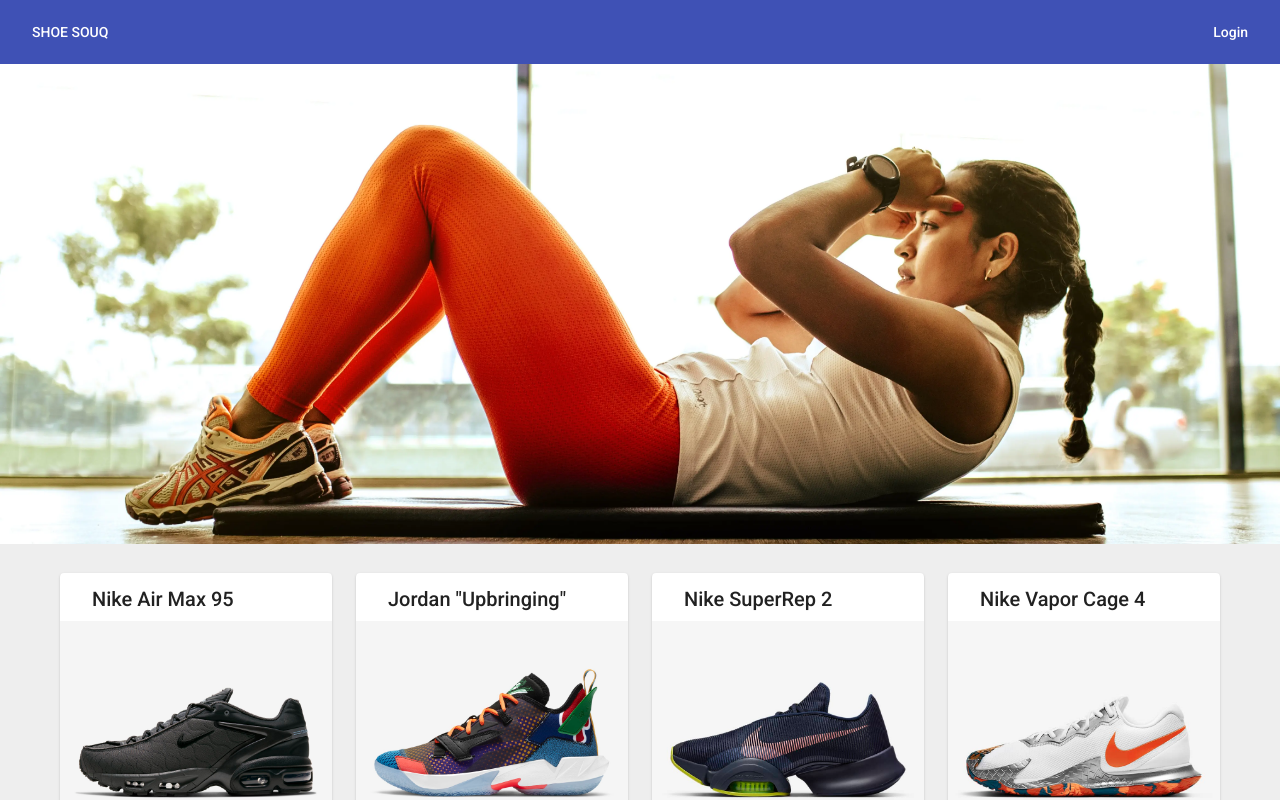
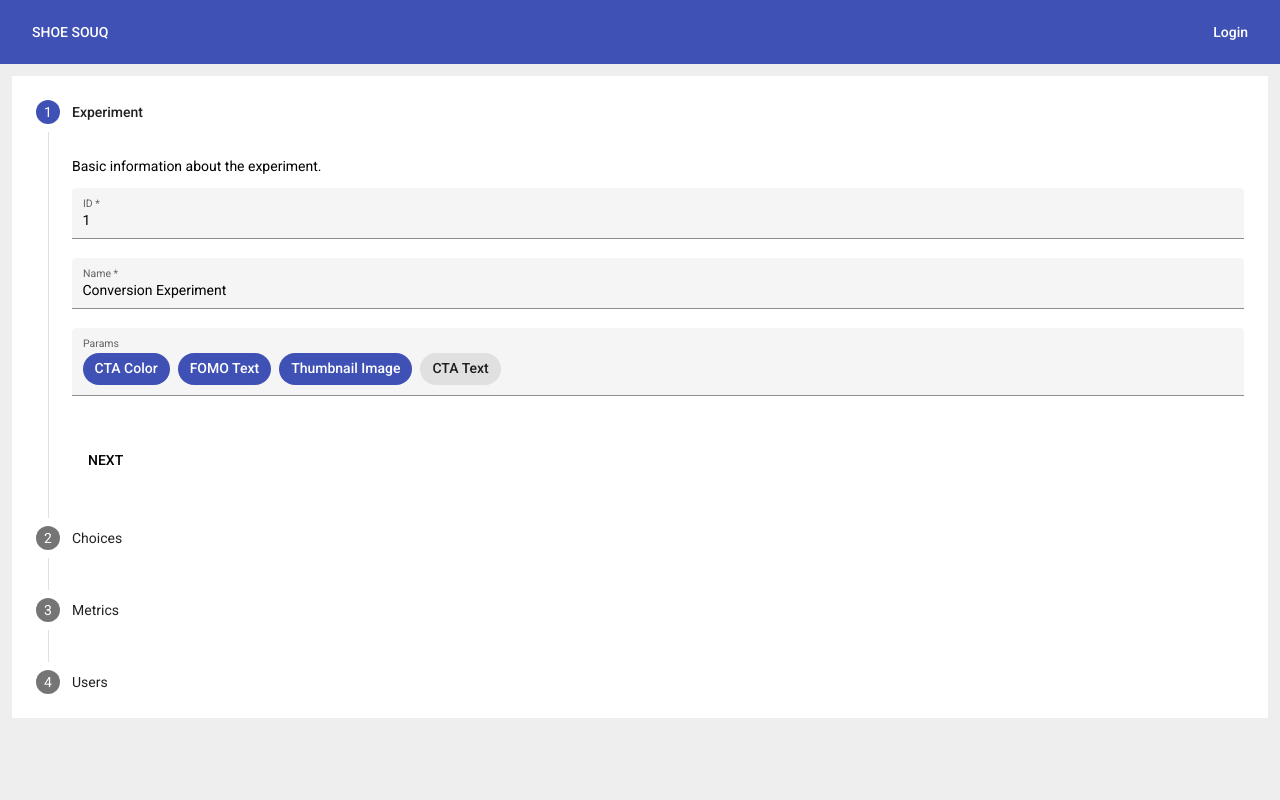
Before and after one commit to ps-eee/shop, an Angular app: page /setup in a window 1280 px wide. Before the commit this address led to /. Shown: the top 800 px of the page. Built offline with nearby package versions, Linux system fonts and the light colour scheme.

Commit message:
Add Setup Page component

```diff
--- a/src/app/app-routing.module.ts
+++ b/src/app/app-routing.module.ts
@@ -3,11 +3,13 @@
 import { CheckoutPageComponent } from './components/checkout-page/checkout-page.component';
 import { HomePageComponent } from './components/home-page/home-page.component';
 import { ProductPageComponent } from './components/product-page/product-page.component';
+import { SetupPageComponent } from './components/setup-page/setup-page.component';
 
 const routes: Routes = [
   { path: '', component: HomePageComponent },
   { path: 'checkout', component: CheckoutPageComponent },
   { path: 'product/:id', component: ProductPageComponent },
+  { path: 'setup', component: SetupPageComponent },
   { path: '**', pathMatch: 'full', redirectTo: '/' }
 ];
 
--- a/src/app/components/checkout-page/checkout-page.component.html
+++ b/src/app/components/checkout-page/checkout-page.component.html
@@ -1,4 +1,4 @@
-<div class="page-container">
+<div class="page-container" style="text-align: center;">
 
   <mat-card>
     <mat-card-content>
--- a/src/app/components/home-page/home-page.component.html
+++ b/src/app/components/home-page/home-page.component.html
@@ -1,6 +1,6 @@
 <img class="hero" src="assets/background.webp">
 
-<div class="page-container">
+<div class="page-container" style="text-align: center;">
 
   <mat-card class="product-card" *ngFor="let product of products">
     <mat-card-header>
--- a/src/app/components/product-page/product-page.component.html
+++ b/src/app/components/product-page/product-page.component.html
@@ -6,13 +6,15 @@
 
     <br />
 
-    <img class="carousel-image" (click)="productHeroImgUrl = productImageUrl" [src]="productImageUrl" *ngFor="let productImageUrl of productImageUrls">
+    <div class="carousel-image-container">
+      <img class="carousel-image" (click)="productHeroImgUrl = productImageUrl" [src]="productImageUrl" *ngFor="let productImageUrl of productImageUrls">
+    </div>
 
   </div>
 
   <div style="flex: 1 1 0px;">
 
-    <div class="page-container" style="text-align: left;">
+    <div class="page-container">
 
       <h1>{{ product?.name }}</h1>
       <h2>{{ product?.price | currency: 'USD' }}</h2>
--- a/src/app/components/product-page/product-page.component.scss
+++ b/src/app/components/product-page/product-page.component.scss
@@ -1,3 +1,6 @@
+.carousel-image-container {
+  padding: 0 4px;
+
   .carousel-image {
     cursor: pointer;
     display: inline-block;
@@ -5,6 +8,7 @@
     margin: 4px;
     object-fit: contain;
     width: 120px;
+  }
 }
 
 .flex-container {
--- /dev/null
+++ b/src/app/components/setup-page/setup-page.component.html
@@ -0,0 +1,115 @@
+<div class="page-container">
+
+  <mat-vertical-stepper>
+
+    <mat-step [stepControl]="experimentFormGroup">
+
+      <ng-template matStepLabel>Experiment</ng-template>
+      <p style="margin-top: 8px;">Basic information about the experiment.</p>
+
+      <form [formGroup]="experimentFormGroup">
+
+        <div>
+          <mat-form-field appearance="fill" style="width: 100%;">
+            <mat-label>ID</mat-label>
+            <input formControlName="id" matInput type="number">
+          </mat-form-field>
+        </div>
+
+        <div>
+          <mat-form-field appearance="fill" style="width: 100%;">
+            <mat-label>Name</mat-label>
+            <input formControlName="name" matInput type="text">
+          </mat-form-field>
+        </div>
+
+        <div>
+          <mat-form-field appearance="fill" style="width: 100%;">
+            <mat-label>Params</mat-label>
+            <mat-chip-list>
+              <mat-chip selected>CTA Color</mat-chip>
+              <mat-chip selected>FOMO Text</mat-chip>
+              <mat-chip selected>Thumbnail Image</mat-chip>
+              <mat-chip>CTA Text</mat-chip>
+            </mat-chip-list>
+          </mat-form-field>
+        </div>
+
+      </form>
+
+      <br>
+
+      <div>
+        <button mat-button matStepperNext style="margin: 8px 12px 0 0;">NEXT</button>
+      </div>
+
+    </mat-step>
+
+    <mat-step [formGroup]="choicesFormGroup">
+
+      <ng-template matStepLabel>Choices</ng-template>
+      <p style="margin-top: 8px;">Choices of the params.</p>
+
+      <form [formGroup]="choicesFormGroup">
+
+        <div>
+          <mat-form-field appearance="fill" style="width: 100%;">
+            <mat-label>CTA Colors</mat-label>
+            <input formControlName="ctaColors" matInput type="text">
+          </mat-form-field>
+        </div>
+
+        <div>
+          <mat-form-field appearance="fill" style="width: 100%;">
+            <mat-label>FOMO Texts</mat-label>
+            <input formControlName="fomoTexts" matInput type="text">
+          </mat-form-field>
+        </div>
+
+        <div>
+          <mat-form-field appearance="fill" style="width: 100%;">
+            <mat-label>Thumbnail Images</mat-label>
+            <input formControlName="thumbnailImages" matInput type="text">
+          </mat-form-field>
+        </div>
+
+      </form>
+
+      <div>
+        <button mat-button matStepperPrevious style="margin: 8px 12px 0 0;">BACK</button>
+        <button mat-button matStepperNext style="margin: 8px 12px 0 0;">NEXT</button>
+      </div>
+
+    </mat-step>
+
+    <mat-step>
+
+      <ng-template matStepLabel>Metrics</ng-template>
+      <p style="margin-top: 8px;">Success metrics of the experiment.</p>
+
+      <form></form>
+
+      <div>
+        <button mat-button matStepperPrevious style="margin: 8px 12px 0 0;">BACK</button>
+        <button mat-button matStepperNext style="margin: 8px 12px 0 0;">NEXT</button>
+      </div>
+
+    </mat-step>
+
+    <mat-step>
+
+      <ng-template matStepLabel>Users</ng-template>
+      <p style="margin-top: 8px;">User groups exposed to this experiment.</p>
+
+      <form></form>
+
+      <div>
+        <button mat-button matStepperPrevious style="margin: 8px 12px 0 0;">BACK</button>
+        <button color="primary" mat-flat-button style="margin: 8px 12px 0 0;">ACTIVATE</button>
+      </div>
+
+    </mat-step>
+
+  </mat-vertical-stepper>
+
+</div>
--- /dev/null
+++ b/src/app/components/setup-page/setup-page.component.ts
@@ -0,0 +1,30 @@
+import { Component } from '@angular/core';
+import { FormBuilder, FormGroup, Validators } from '@angular/forms';
+
+@Component({
+  selector: 'shop-setup-page',
+  templateUrl: './setup-page.component.html',
+  styleUrls: ['./setup-page.component.scss']
+})
+export class SetupPageComponent {
+
+  public experimentFormGroup: FormGroup = this.formBuilder.group({
+    id: [1, [Validators.required]],
+    name: ['Conversion Experiment', [Validators.required]]
+  });
+
+  public choicesFormGroup: FormGroup = this.formBuilder.group({
+    ctaColors: ['accent | primary | warn', [Validators.required]],
+    fomoTexts: ['Almost Gone! | Only 3 left, more on the way.', [Validators.required]],
+    thumbnailImages: ['left | bottom | right', [Validators.required]]
+  });
+
+  public metricsFormGroup: FormGroup = this.formBuilder.group({});
+
+  public usersFormGroup: FormGroup = this.formBuilder.group({});
+
+  public constructor(
+    private formBuilder: FormBuilder
+  ) { }
+
+}
--- a/src/styles.scss
+++ b/src/styles.scss
@@ -19,5 +19,4 @@
 
 .page-container {
   padding: 12px 12px 48px;
-  text-align: center;
 }
```
Also changed, not shown: src/app/app.module.ts (+14 -2 lines), src/app/components/setup-page/setup-page.component.scss (added), 1 other file (tests, documents, lock files or other folders). Lines whose indentation alone changed are shown as unchanged.
